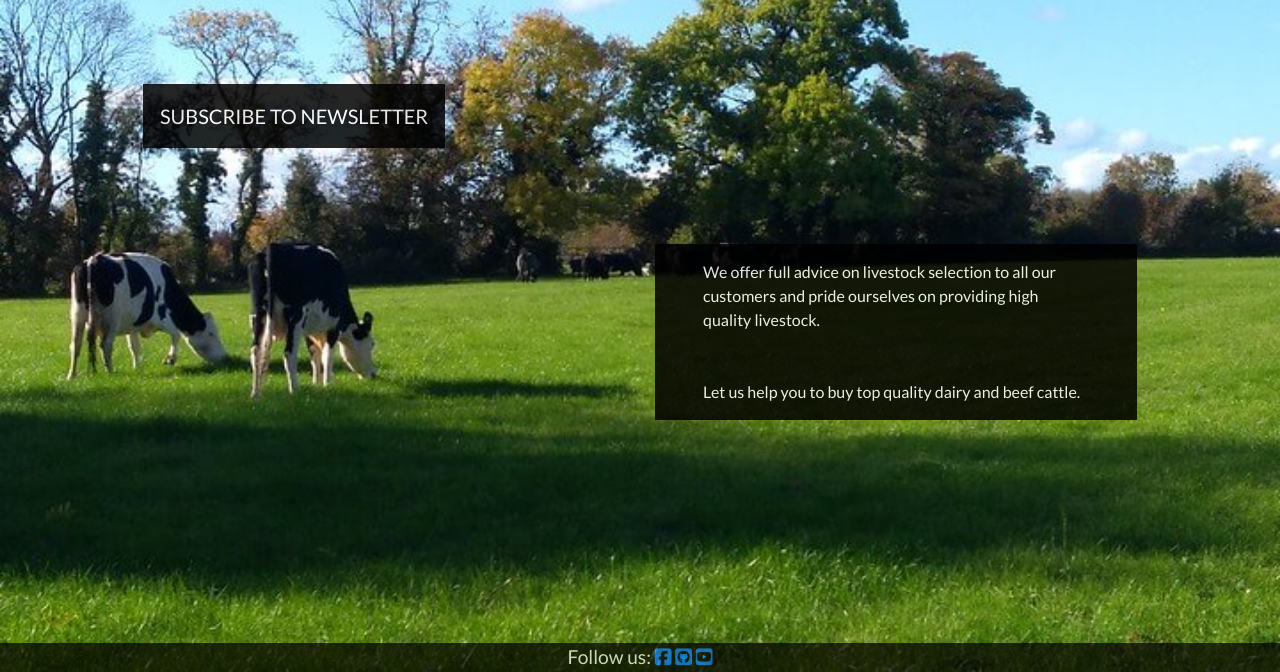
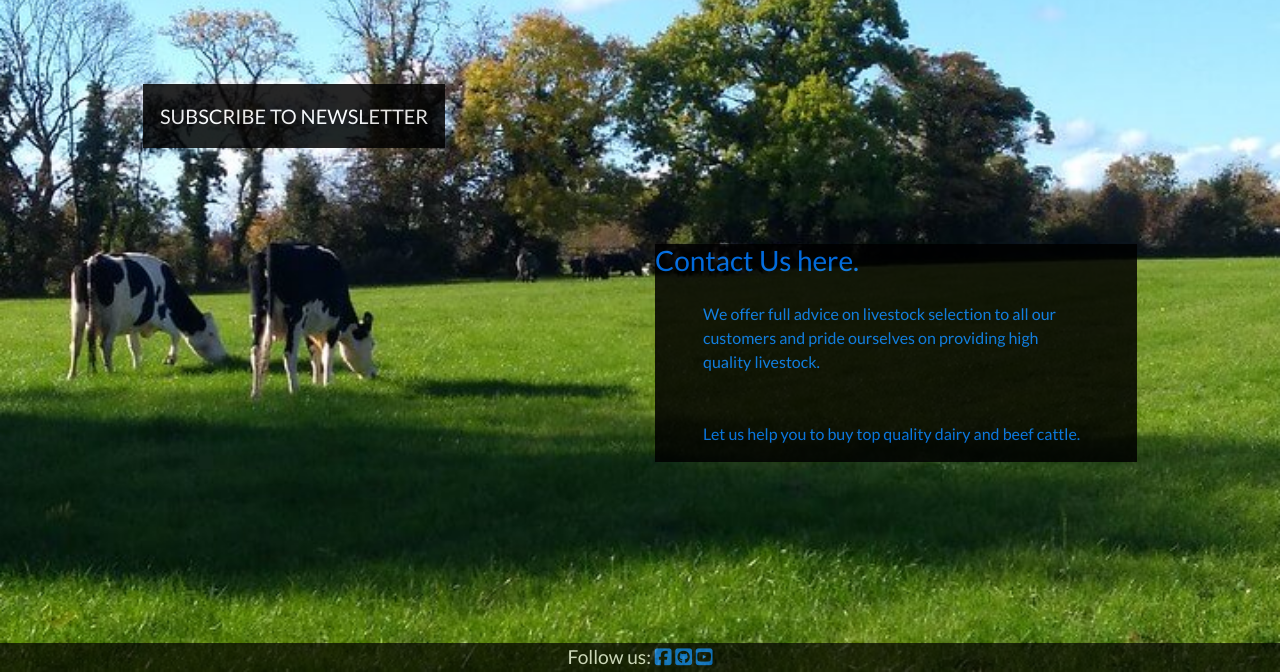
Before and after one commit to Farmer-Eds-Shed/Cattle-Mart, a Django app: page / in a window 1280 px wide. Shown: the part 128-800 px from the top of the page. Run offline with Django 4.2, Linux system fonts and the light colour scheme; some libraries are stand-ins or nearby versions.

Commit message:
Add contact link to home page

```diff
--- a/home/templates/home/index.html
+++ b/home/templates/home/index.html
@@ -26,10 +26,11 @@
             <div class="col-7 col-md-6 my-auto"></div>
             <div class="col-7 col-md-6 my-auto">
                 <div class="my-5 newsletter-button">
-                    <div>
+                    <a href="{% url 'contact' %}">
+                        <h3>Contact Us here.</h3>
                         <p class="tracking-wide rounded-0 py-3 px-5 lh-lg">We offer full advice on livestock selection to all our customers and pride ourselves on providing high quality livestock.</p>
                         <p class="tracking-wide rounded-0 py-3 px-5 lh-lg">Let us help you to buy top quality dairy and beef cattle.</p>
-                    </div>
+                    </a>
                 </div>
             </div>
         </div>
```
